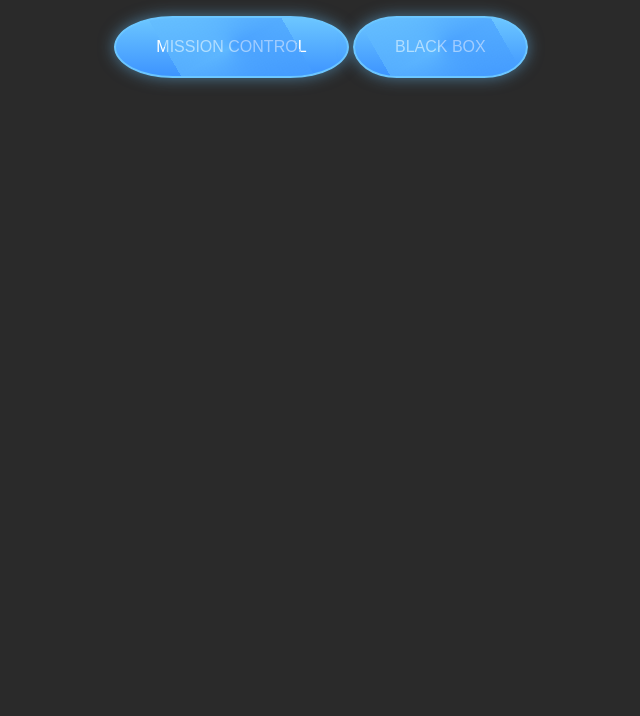
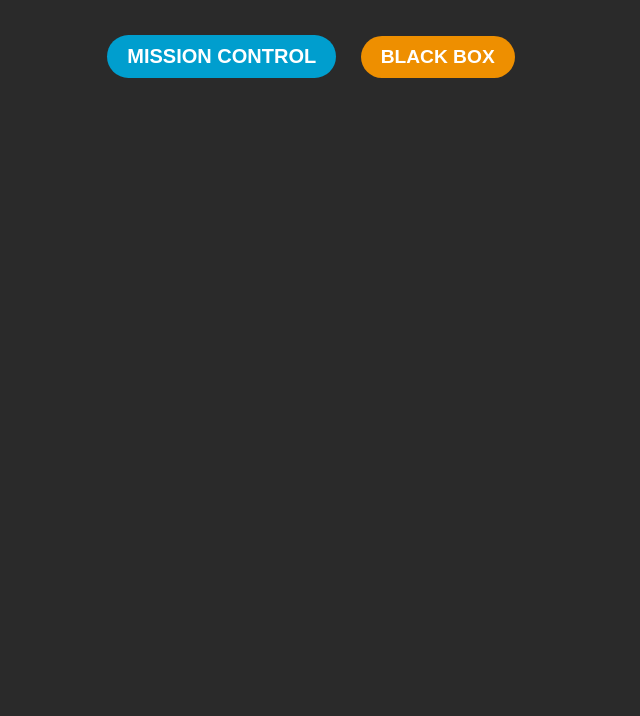
Before and after one commit to kilfour/ASH, a plain HTML site: page ze-control-room/_cross-team/Landing.html in a window 1280 px wide. Shown: the part 84-800 px from the top of the page, without its empty margins (319-959 px from the left). Drawn offline with Linux system fonts and the light colour scheme.

Commit message:
last commit

```diff
--- a/ze-control-room/_cross-team/Landing.html
+++ b/ze-control-room/_cross-team/Landing.html
@@ -9,10 +9,10 @@
             <a href="#"><h1>PORTAL</h1></a>
 
         </header>
-        <nav>
-            <button class="portal-button">MISSION CONTROL</button>
-            <button class="portal-button">BLACK BOX</button>
-        </nav>
+        <div class="main-buttons">
+            <button class="portal-button-blue">MISSION CONTROL</button>
+            <button class="portal-button-orange">BLACK BOX</button>
+        </div>
         <table>
 
         </table>
--- a/ze-control-room/_cross-team/blackbox.css
+++ b/ze-control-room/_cross-team/blackbox.css
@@ -47,37 +47,6 @@ header h1 {
   margin: 0px auto;
 }
 
-/* Navigation Buttons */
-
-nav {
-  text-align: center;
-}
-
-nav button {
-  padding: 10px 20px; /* adjust as needed */
-  background-color: #3498db; /* example color */
-  color: white;
-  border: none;
-  border-radius: 50px; /* makes the button oval */
-  cursor: pointer;
-}
-
-nav button a {
-  font-family: sans-serif;
-  font-size: large;
-  font-weight: 600;
-  color: #fff;
-  text-decoration: none;
-}
-
-nav button:hover {
-  background-color: #009ece;
-}
-
-nav button:hover a {
-  color: #000;
-}
-
 /* Table */
 
 table {
@@ -105,49 +74,53 @@ tbody tr:nth-child(even) {
   background-color: #212020;
 }
 
-.portal-button {
-  display: inline-block;
-  padding: 20px 40px;           /* Adjust for size */
-  background: linear-gradient(180deg, #6cc6ff, #3d94ff);
-  color: white;
-  border: 2px solid #6cc6ff;
-  border-radius: 50% / 100%;    /* Makes it a vertical oval */
-  font-size: 16px;
+/* Navigation Buttons */
+
+.main-buttons {
   text-align: center;
-  cursor: pointer;
-  box-shadow: 0 0 15px rgba(108, 198, 255, 0.5); /* Soft glow */
-  transition: transform 0.2s, box-shadow 0.2s;
 }
 
-.portal-button:hover {
-  transform: scale(1.05);
-  box-shadow: 0 0 20px rgba(108, 198, 255, 0.8);
-}
-.portal-button {
-  position: relative;
-  overflow: hidden;
-  z-index: 1;
+.portal-button-blue {
+  padding: 10px 20px;
+  background-color: #009ece;
+  color: white;
+  border: none;
+  border-radius: 50px;
+  cursor: pointer;
+  font-family: sans-serif;
+  font-size: 20px;
+  font-weight: 600;
+  text-decoration: none;
 }
 
-.portal-button::before {
-  content: "";
-  position: absolute;
-  top: -50%;
-  left: -50%;
-  width: 200%;
-  height: 200%;
-  background: conic-gradient(from 0deg, #6cc6ff, #3d94ff, #6cc6ff);
-  animation: spin 3s linear infinite;
-  z-index: 0;
-  opacity: 0.5;
+.portal-button-blue:hover {
+  box-shadow: 0 0 20px #009ece;
+  transition: box-shadow 0.3s ease;
 }
 
-.portal-button span {
-  position: relative;
-  z-index: 1;
+.portal-button-blue:active {
+  box-shadow: 0 0 20px #ee8f00;
 }
 
-@keyframes spin {
-  0% { transform: rotate(0deg); }
-  100% { transform: rotate(360deg); }
+.portal-button-orange {
+  margin: 20px;
+  padding: 10px 20px;
+  background-color: #ee8f00;
+  color: white;
+  border: none;
+  border-radius: 50px;
+  cursor: pointer;
+  font-family: sans-serif;
+  font-size: larger;
+  font-weight: 600;
+  text-decoration: none;
 }
+
+.portal-button-orange:hover {
+  box-shadow: 0 0 20px #ee8f00;
+  transition: box-shadow 0.3s ease;
+}
+
+.portal-button-orange:active {
+  box-shadow: 0 0 20px #009ece;
+}
```
